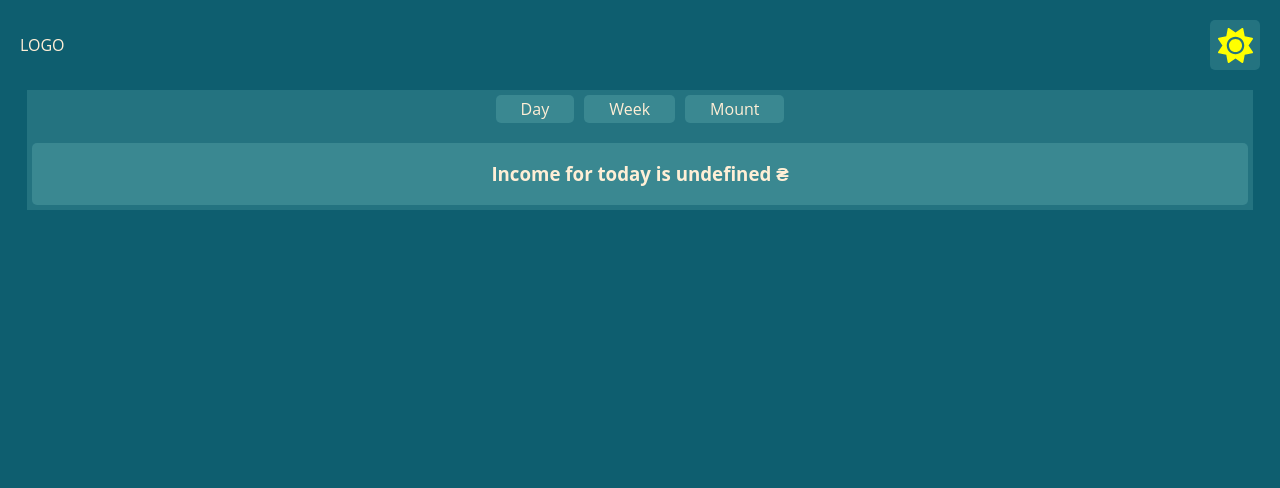
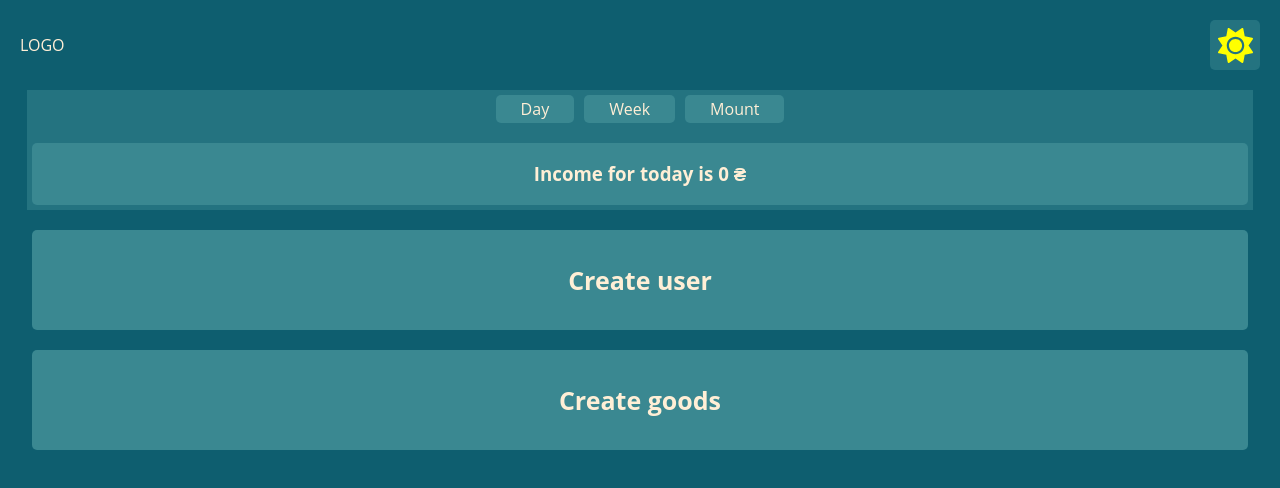
Before and after one commit to ForexLight/coffeeProject_front-end, a React (Vite) app: page /admin in a window 1280 px wide. Shown: the top 488 px of the page. Built offline with nearby package versions, Linux system fonts and the light colour scheme; no server answers.

Commit message:
create user controller logic (add and delete)

```diff
--- a/src/API/service.ts
+++ b/src/API/service.ts
@@ -13,7 +13,7 @@ export interface Role {
   value: string
   createdAt: string
 }
-interface UserData {
+export interface UserData {
   id: number
   email: string
   password: string
@@ -52,13 +52,16 @@ export interface DeleteGoods {
   id: number
 }
 export default class Services {
-  async getUsers(): Promise<UserData> {
+  async getUsers(): Promise<UserData[]> {
     return api.get('users').then((response) => response.data)
+  }
+  async deleteUsers(id: number): Promise<any> {
+    return api.delete(`users/${id}`).then((res) => res.data)
   }
   async login(data: UserDetails): Promise<Token> {
     return api.post('auth/login', data).then((response) => response.data)
   }
-  async registration(data: UserDetails): Promise<Token> {
+  async registration(data: UserDetails): Promise<UserData> {
     return await api
       .post('auth/registration', data)
       .then((response) => response.data)
@@ -102,6 +105,6 @@ export default class Services {
 const service = new Services()
 
 const data = async () => {
-  console.log(service.getWeekOrders())
+  console.log(service.getUsers())
 }
 data()
--- a/src/components/adminPage/AdminPage.styles.tsx
+++ b/src/components/adminPage/AdminPage.styles.tsx
@@ -10,5 +10,26 @@ const AdminWrapper = styled.div`
   align-items: center;
   position: relative;
 `
-
-export { AdminWrapper }
+const CreateUserBtn = styled.button`
+  font-size: 25px;
+  font-weight: bold;
+  margin-top: 20px;
+  height: 100px;
+  width: 95%;
+  border-radius: ${(props) => props.theme.borderRadius};
+  color: inherit;
+  background-color: ${(props) => props.theme.colors.btn};
+  border: none;
+`
+const CreateGoodsBtn = styled.button`
+  font-size: 25px;
+  font-weight: bold;
+  margin-top: 20px;
+  height: 100px;
+  width: 95%;
+  border-radius: ${(props) => props.theme.borderRadius};
+  color: inherit;
+  background-color: ${(props) => props.theme.colors.btn};
+  border: none;
+`
+export { AdminWrapper, CreateUserBtn, CreateGoodsBtn }
--- a/src/components/adminPage/AdminPage.tsx
+++ b/src/components/adminPage/AdminPage.tsx
@@ -1,5 +1,5 @@
 import React, { useEffect } from 'react'
-import { AdminWrapper } from './AdminPage.styles'
+import { AdminWrapper, CreateGoodsBtn, CreateUserBtn } from './AdminPage.styles'
 import IncomeComponent from './components/IncomeComponent'
 import {
   fetchDayOrders,
@@ -7,7 +7,6 @@ import {
   fetchWeekOrders,
 } from '../../store/slices/ordersSlice'
 import { useAppDispatch, useAppSelector } from '../../hooks/redux_hooks'
-import { stat } from 'fs'
 
 const AdminPage = () => {
   const dispatch = useAppDispatch()
@@ -21,6 +20,8 @@ const AdminPage = () => {
   return (
     <AdminWrapper>
       <IncomeComponent />
+      <CreateUserBtn>Create user</CreateUserBtn>
+      <CreateGoodsBtn>Create goods</CreateGoodsBtn>
     </AdminWrapper>
   )
 }
--- a/src/components/adminPage/components/IncomeComponent.tsx
+++ b/src/components/adminPage/components/IncomeComponent.tsx
@@ -1,10 +1,6 @@
-import React, { useEffect, useState } from 'react'
+import React, { useState } from 'react'
 import styled from 'styled-components'
-import { useAppDispatch, useAppSelector } from '../../../hooks/redux_hooks'
-import OrdersSlice, {
-  AllOrdersState,
-  fetchDayOrders,
-} from '../../../store/slices/ordersSlice'
+import { useAppSelector } from '../../../hooks/redux_hooks'
 
 const IncomeComponentWrapper = styled.div`
   background-color: ${(props) => props.theme.colors.changeThemeBtn};
@@ -46,38 +42,40 @@ const TimeSelector = styled.button`
 const IncomeComponent = () => {
   const [timeSelector, setTimeSelector] = useState<string>('1')
   const orders = useAppSelector((state) => state.orders)
-  let valueDay = orders.day
-    .map((i) => JSON.parse(i.orderItems))[0]
-    ?.reduce(
-      (
-        a: { price: number; count: number },
-        b: { price: number; count: number },
-      ) => a.price * a.count + b.price * b.count,
-    )
-  let valueWeek = orders.week
-    .map((i) => JSON.parse(i.orderItems))[0]
-    ?.reduce(
-      (
-        a: { price: number; count: number },
-        b: { price: number; count: number },
-      ) => a.price * a.count + b.price * b.count,
-    )
-  let valueMonth = orders.month
-    .map((i) => JSON.parse(i.orderItems))[0]
-    ?.reduce(
-      (
-        a: { price: number; count: number },
-        b: { price: number; count: number },
-      ) => a.price * a.count + b.price * b.count,
-    )
+  let valueDay = orders.day.map((i) => JSON.parse(i.orderItems)).flat()
+
+  let valueWeek = orders.week.map((i) => JSON.parse(i.orderItems)).flat()
+
+  let valueMonth = orders.month.map((i) => JSON.parse(i.orderItems)).flat()
+
   const getValue = () => {
     switch (timeSelector) {
-      case '1':
-        return `Income for today is ${valueDay} ₴`
-      case '2':
-        return `Income for this week is ${valueWeek} ₴`
-      case '3':
-        return `Income for this month is ${valueMonth} ₴`
+      case '1': {
+        let sum: number = 0
+        valueDay.forEach((i) => {
+          console.log(parseInt(i.price) * i.count)
+          sum = sum + i.price * i.count
+        })
+        return `Income for today is ${sum} ₴`
+      }
+      case '2': {
+        let sum: number = 0
+        valueWeek.forEach((i) => {
+          console.log(parseInt(i.price) * i.count)
+          sum = sum + i.price * i.count
+        })
+        return `Income for this week is ${sum} ₴`
+      }
+      case '3': {
+        let sum: number = 0
+        valueMonth.forEach((i) => {
+          console.log(parseInt(i.price) * i.count)
+          sum = sum + i.price * i.count
+        })
+
+        return `Income for this month is ${sum} ₴`
+      }
+
       default:
         return 1
     }
@@ -93,7 +91,7 @@ const IncomeComponent = () => {
         <TimeSelector onClick={() => setTimeSelector('3')}>Mount</TimeSelector>
       </ButtonContainer>
       <IncomeData>
-        <h3>{getValue()}</h3>
+        <h3>{String(getValue())}</h3>
       </IncomeData>
     </IncomeComponentWrapper>
   )
--- a/src/components/login/Login.tsx
+++ b/src/components/login/Login.tsx
@@ -31,6 +31,7 @@ const Login = (): JSX.Element => {
   const {
     handleSubmit,
     register,
+    reset,
     formState: { errors, isValid },
   } = useForm({
     mode: 'onBlur',
--- /dev/null
+++ b/src/components/userCreatePage/userCreatePage.tsx
@@ -0,0 +1,195 @@
+import React, { useEffect } from 'react'
+import styled, { useTheme } from 'styled-components'
+import { heights } from '../../styled/css.vars'
+import { useNavigate } from 'react-router-dom'
+import { useAppDispatch, useAppSelector } from '../../hooks/redux_hooks'
+import { useForm } from 'react-hook-form'
+import {
+  createUser,
+  fetchAllUsers,
+  removeUser,
+} from '../../store/slices/allUsersSlice'
+import { UserDetails } from '../../API/service'
+import jwtDecode from 'jwt-decode'
+import { Role, UserState } from '../../store/slices/types/types'
+import { updateUser } from '../../store/slices/userSlice'
+import { updateUserRole } from '../../store/slices/userRoleSlice'
+import { updateStatus } from '../../store/slices/authSlice'
+
+const Wrapper = styled.section`
+  background-color: ${(props) => props.theme.colors.main};
+  color: ${(props) => props.theme.colors.text};
+  height: ${heights.withoutHeader};
+  display: flex;
+  flex-direction: column;
+  align-items: center;
+  position: relative;
+`
+const UserForm = styled.form`
+  width: 75%;
+  display: flex;
+  flex-direction: column;
+  align-items: center;
+  justify-content: center;
+  padding-bottom: 20px;
+`
+const UserFormInput = styled.input`
+  border: 0;
+  border-bottom: 2px solid white;
+  width: 100%;
+  padding: 10px;
+  margin-top: 20px;
+  background-color: rgba(0, 0, 0, 0);
+  color: white;
+
+  &::placeholder,
+  &:placeholder-shown {
+    color: white;
+  }
+
+  &:focus-visible,
+  &:focus,
+  &:active {
+    outline: none;
+    border: 0;
+    border-bottom: 2px solid ${(props) => props.theme.colors.btn};
+  }
+`
+
+const ErrorMessage = styled.span`
+  font-size: 14px;
+  height: 30px;
+  color: red;
+`
+
+const UserFormButton = styled.button`
+  color: inherit;
+  border-radius: ${(props) => props.theme.borderRadius};
+  padding: 10px;
+  margin-top: 20px;
+  width: 100%;
+  background-color: ${(props) => props.theme.colors.btn};
+  border: none;
+
+  &:disabled {
+    border: 1px solid #999999;
+    background-color: #cccccc;
+    color: #666666;
+  }
+`
+
+const UsersMenu = styled.div`
+  margin-top: 10px;
+  overflow: scroll;
+  display: flex;
+  flex-direction: column;
+  align-items: center;
+  justify-content: center;
+  width: 100%;
+  max-height: 60%;
+`
+const UsersMenuItems = styled.div`
+  padding-top: 5px;
+  width: 100%;
+  display: flex;
+  justify-content: space-between;
+  align-items: center;
+
+  span {
+    margin: 0 20px;
+    max-width: 50%;
+    font-size: 16px;
+  }
+  button {
+    margin: 0 20px;
+    display: flex;
+    align-self: flex-end;
+    justify-self: flex-end;
+    color: inherit;
+    border-radius: ${(props) => props.theme.borderRadius};
+    padding: 10px;
+    background-color: ${(props) => props.theme.colors.btn};
+    border: none;
+  }
+`
+
+const UserCreatePage = () => {
+  const navigate = useNavigate()
+  const dispatch = useAppDispatch()
+  const users = useAppSelector((state) => state.users.users)
+
+  useEffect(() => {
+    dispatch(fetchAllUsers())
+  }, [])
+  const {
+    handleSubmit,
+    register,
+    reset,
+    formState: { errors, isValid },
+  } = useForm({
+    mode: 'onBlur',
+  })
+  const onSubmit = async (data: any) => {
+    dispatch(createUser(data))
+    reset()
+  }
+  return (
+    <Wrapper>
+      <UserForm onSubmit={handleSubmit(onSubmit)}>
+        <UserFormInput
+          {...register('email', {
+            required: 'should be field',
+            minLength: {
+              value: 5,
+              message: 'minimum 5 symbols',
+            },
+            pattern: {
+              value: /^[\w-/.]+@([\w-]+\.)+[\w-]{2,4}$/g,
+              message: 'email typo error',
+            },
+          })}
+          inputMode="email"
+          placeholder="Email Address"
+        />
+        <ErrorMessage>
+          {errors?.email && (
+            <p>{`${errors?.email?.message}` || 'some error in email input'}</p>
+          )}
+        </ErrorMessage>
+        <UserFormInput
+          {...register('password', {
+            required: 'should be field',
+            minLength: {
+              value: 8,
+              message: 'at least 8 characters',
+            },
+            pattern: {
+              value: /^(?=.*\d)(?=.*[a-z])(?=.*[A-Z])(?=.*[a-zA-Z]).{8,}$/gm,
+              message:
+                'must contain at least 1 uppercase letter, 1 lowercase letter, and 1 number',
+            },
+          })}
+          placeholder="Password"
+        />
+        <ErrorMessage>
+          {errors?.password && (
+            <p>
+              {`${errors?.password?.message}` || 'some error in email input'}
+            </p>
+          )}
+        </ErrorMessage>
+        <UserFormButton disabled={!isValid}>Register</UserFormButton>
+      </UserForm>
+      <UsersMenu>
+        {users?.map((i) => (
+          <UsersMenuItems key={i.id}>
+            <span>{i.email}</span>
+            <button onClick={() => dispatch(removeUser(i.id))}>delete</button>
+          </UsersMenuItems>
+        ))}
+      </UsersMenu>
+    </Wrapper>
+  )
+}
+
+export default UserCreatePage
--- a/src/routes/routes.tsx
+++ b/src/routes/routes.tsx
@@ -6,6 +6,7 @@ import MainDistributor from './MainDistributor/MainDistributor'
 import { CartPage } from '../components/cartPage'
 import { Header } from '../components/layout/Header'
 import AdminPage from '../components/adminPage/AdminPage'
+import UserCreatePage from '../components/userCreatePage/userCreatePage'
 
 const router = createBrowserRouter([
   {
@@ -27,6 +28,15 @@ const router = createBrowserRouter([
       <>
         <Header />
         <AdminPage />
+      </>
+    ),
+  },
+  {
+    path: 'admin/users',
+    element: (
+      <>
+        <Header />
+        <UserCreatePage />
       </>
     ),
   },
--- a/src/store/index.ts
+++ b/src/store/index.ts
@@ -7,6 +7,7 @@ import goodsReducer from './slices/goodsSlice'
 import authReducer from './slices/authSlice'
 import cartReducer from './slices/cartSlice'
 import orderReducer from './slices/ordersSlice'
+import allUsersReducer from './slices/allUsersSlice'
 
 const rootReducer = combineReducers({
   user: userReducer,
@@ -17,6 +18,7 @@ const rootReducer = combineReducers({
   auth: authReducer,
   cart: cartReducer,
   orders: orderReducer,
+  users: allUsersReducer,
 })
 
 export const store = configureStore({
--- /dev/null
+++ b/src/store/slices/allUsersSlice.ts
@@ -0,0 +1,61 @@
+import {
+  createAsyncThunk,
+  createSlice,
+  type PayloadAction,
+} from '@reduxjs/toolkit'
+import { initialGoods } from '../initialState'
+import api from '../../API/api'
+import Services, {
+  GoodsReceived,
+  UserData,
+  UserDetails,
+} from '../../API/service'
+import { retry } from '@reduxjs/toolkit/query'
+
+const service = new Services()
+
+type AllGoodsObj = {
+  users: UserData[]
+}
+
+export const fetchAllUsers = createAsyncThunk('allUsers/fetchAll', async () => {
+  return (await service.getUsers()).sort((a, b) => a.id - b.id) as UserData[]
+})
+export const createUser = createAsyncThunk(
+  'allUsers/createOne',
+  async (data: UserDetails) => {
+    return (await service.registration(data)) as UserData
+  },
+)
+export const removeUser = createAsyncThunk(
+  'allUsers/deleteOne',
+  async (id: number) => {
+    await service.deleteUsers(id)
+    return id
+  },
+)
+
+const initialState: AllGoodsObj = {
+  users: [],
+}
+export const allUsersSlice = createSlice({
+  name: 'allUsers',
+  initialState,
+  reducers: {},
+  extraReducers: (builder) => {
+    builder.addCase(fetchAllUsers.fulfilled, (state, action) => {
+      state.users = action.payload
+    })
+    builder.addCase(createUser.fulfilled, (state, action) => {
+      state.users.push(action.payload)
+    })
+    builder.addCase(removeUser.fulfilled, (state, action) => {
+      console.log(state.users.filter((i) => i.id !== action.payload))
+      state.users = state.users.filter((i) => i.id !== action.payload)
+    })
+  },
+})
+
+export const {} = allUsersSlice.actions
+
+export default allUsersSlice.reducer
```
Also changed, not shown: src/components/goodsCreatePage/goodsCreatePage.tsx (added, +7 -0 lines), src/components/adminPage/components/CreateUserComponent.tsx (deleted).
